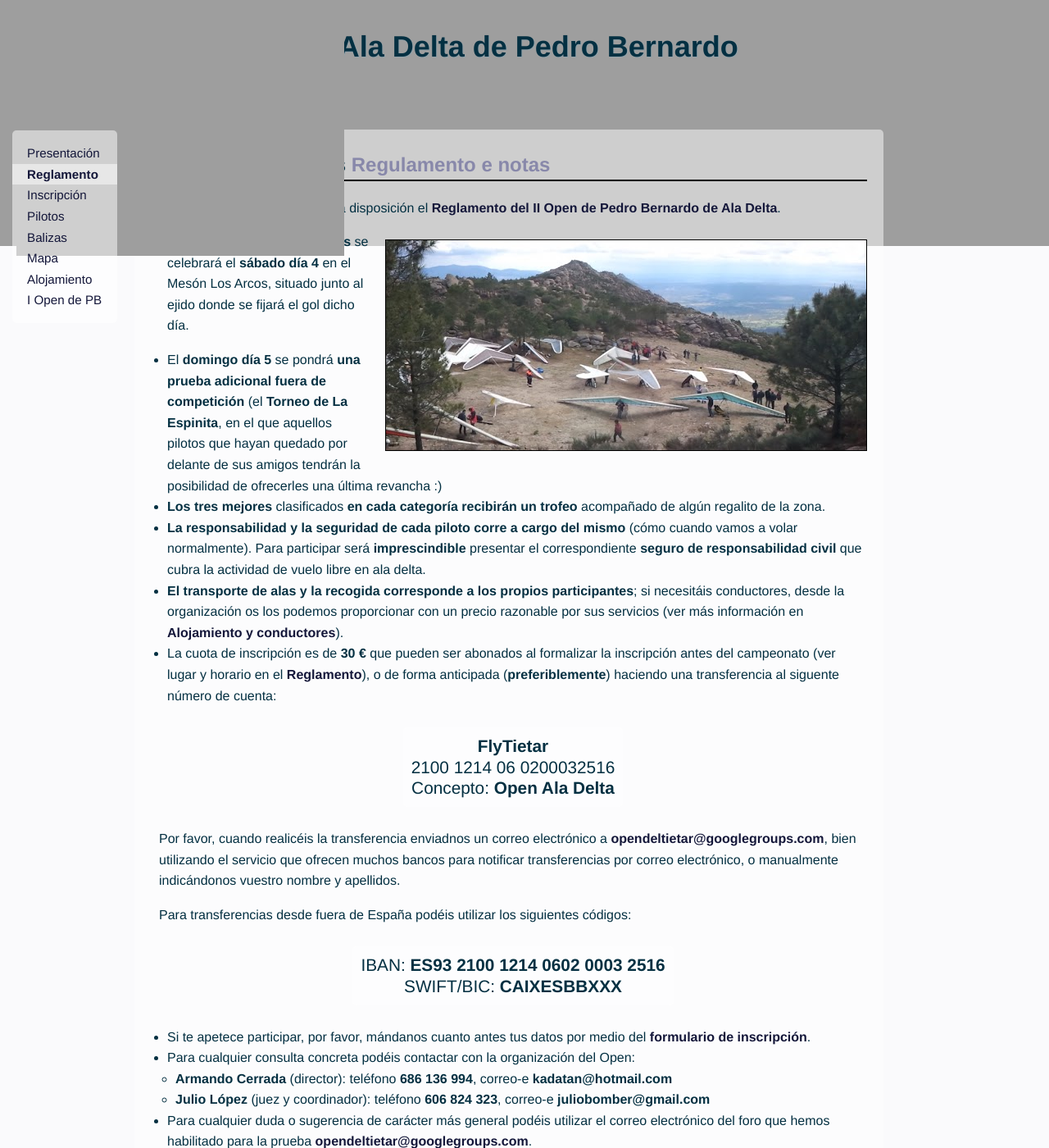
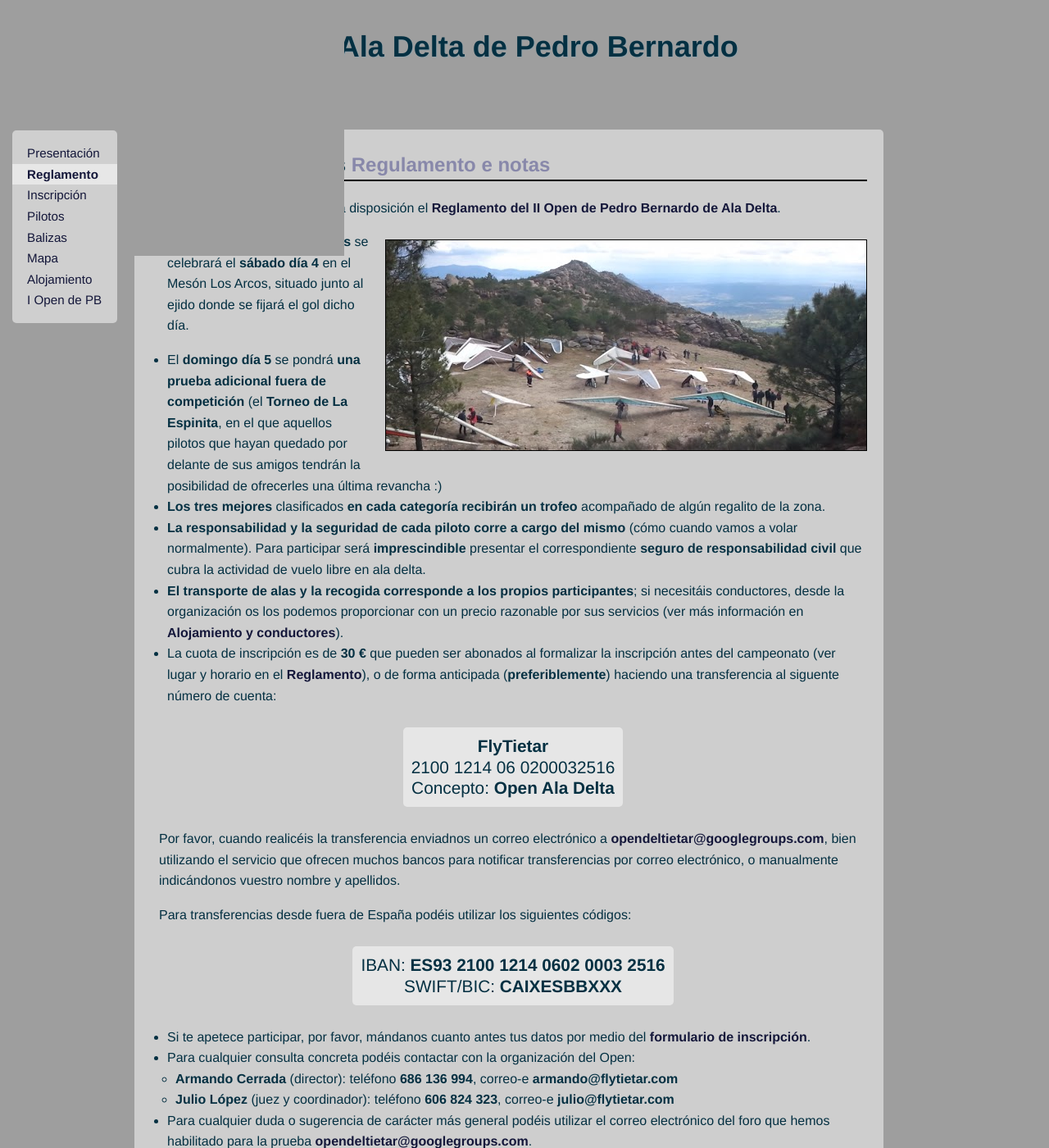
Before and after one commit to nando/opendepb2013, a Jekyll site: the page built from reglamento.md, in a window 1280 px wide and 1400 px high. Shown: the whole window at 82% size. Built offline with Jekyll 4.4.1, drawn with Linux system fonts in a browser that asks for light colours; nearby versions of some CDN libraries.

Commit message:
kadatan y no repetimos imagen

```diff
--- a/_includes/results.html
+++ b/_includes/results.html
@@ -1,6 +1,5 @@
 {{ content }}
 
-<script src="javascript/jquery.min.js" type="text/javascript"></script>
 <script type="text/javascript" charset="utf-8">
   {% include photo_sticker.js %}
 </script>
--- a/reglamento.md
+++ b/reglamento.md
@@ -22,6 +22,6 @@
 
 * Si te apetece participar, por favor, mándanos cuanto antes tus datos por medio del [formulario de inscripción](inscripcion.html).
 * Para cualquier consulta concreta podéis contactar con la organización del Open:
-  * **Armando Cerrada** (director): teléfono **686 136 994**, correo-e **kadatan@hotmail.com**
-  * **Julio López** (juez y coordinador): teléfono **606 824 323**, correo-e **juliobomber@gmail.com**
+  * **Armando Cerrada** (director): teléfono **686 136 994**, correo-e **armando@flytietar.com**
+  * **Julio López** (juez y coordinador): teléfono **606 824 323**, correo-e **julio@flytietar.com**
 * Para cualquier duda o sugerencia de carácter más general podéis utilizar el correo electrónico del foro que hemos habilitado para la prueba [{{site.email}}](https://groups.google.com/group/opendeltietar?hl=es).
--- a/styles/inspired_by_bundler_inspired.css
+++ b/styles/inspired_by_bundler_inspired.css
@@ -2,7 +2,6 @@
   background:#FAFAFC;
   background-attachment: fixed;
   background-image: url("../images/pb_background.jpg");
-  background-repeat:repeat-x;
   color:#043042;
   font:16px Helvetica,Arial,sans-serif;
   line-height:1.6em;
```
Also changed, not shown: alojamientos.md (+1 -1 lines).
